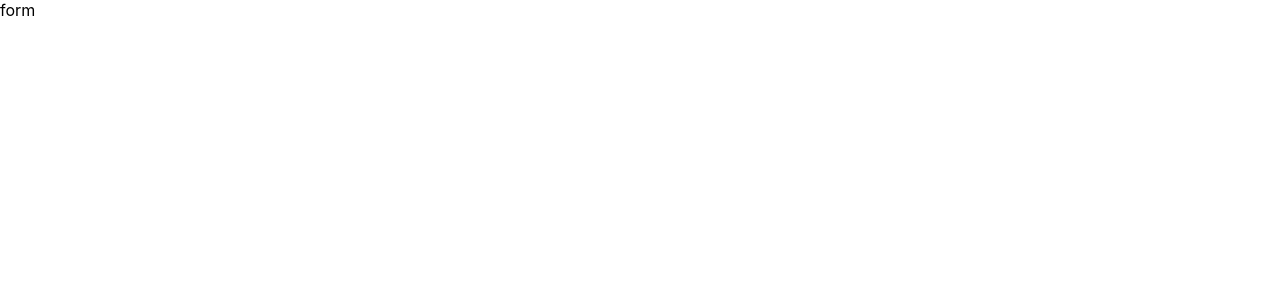
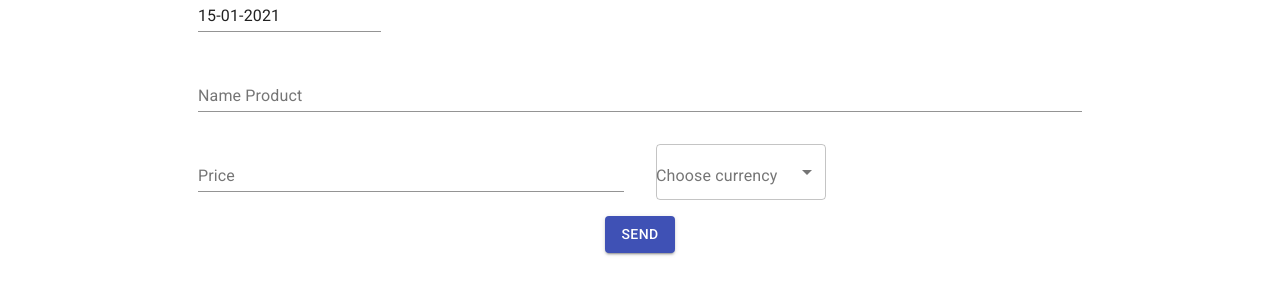
Before and after one commit to Taras-B/logivations-test, a React (Create React App) app: page / in a window 1280 px wide. Shown: the top 300 px of the page. Built offline with nearby package versions, Linux system fonts and the light colour scheme.

Commit message:
Update form component,Create select form

```diff
--- a/package.json
+++ b/package.json
@@ -3,6 +3,7 @@
   "version": "0.1.0",
   "private": true,
   "dependencies": {
+    "@date-io/date-fns": "1.3.13",
     "@material-ui/core": "^4.11.2",
     "@material-ui/pickers": "^3.2.10",
     "@testing-library/jest-dom": "^5.11.4",
@@ -12,6 +13,7 @@
     "@types/node": "^12.0.0",
     "@types/react": "^16.9.53",
     "@types/react-dom": "^16.9.8",
+    "date-fns": "^2.16.1",
     "react": "^17.0.1",
     "react-dom": "^17.0.1",
     "react-hook-form": "^6.14.1",
--- a/src/App.tsx
+++ b/src/App.tsx
@@ -1,12 +1,15 @@
 import React from 'react'
 import './App.css';
+
+import Container from '@material-ui/core/Container';
+
 import { ExpenseForm } from './components/NewExpenseForm'
 
 function App() {
   return (
-    <div className="App">
+    <Container maxWidth="md">
       <ExpenseForm></ExpenseForm>
-    </div>
+    </Container>
   );
 }
 
--- /dev/null
+++ b/src/components/HookFormSelect/index.tsx
@@ -0,0 +1,40 @@
+import React from 'react'
+import FormControl from '@material-ui/core/FormControl'
+import InputLabel from '@material-ui/core/InputLabel'
+import { Control, Controller } from 'react-hook-form'
+import Select from '@material-ui/core/Select'
+
+export interface IHookSelectProps {
+    id: string
+    name: string
+    label: string
+    control: Control
+    defaultValue?: string
+}
+
+export const HookFormSelect: React.FC<IHookSelectProps> = ({
+                                                               name,
+                                                               label,
+                                                               control,
+                                                               defaultValue,
+                                                               children,
+                                                               ...props
+                                                           }) => {
+    const labelId = `${name}-label`
+    return (
+        <FormControl style={{minWidth: 170}} {...props} >
+            <InputLabel id={labelId}>{label}</InputLabel>
+            <Controller
+                as={
+                    <Select labelId={labelId} label={label}>
+                        {children}
+                    </Select>
+                }
+                name={name}
+                control={control}
+                defaultValue={defaultValue || ''}
+                variant='outlined'
+            />
+        </FormControl>
+    )
+}
--- a/src/components/NewExpenseForm/index.tsx
+++ b/src/components/NewExpenseForm/index.tsx
@@ -1,9 +1,88 @@
 import React from 'react'
+import { Controller, useForm } from 'react-hook-form'
+import { DatePicker, MuiPickersUtilsProvider } from '@material-ui/pickers'
+import DateFnsUtils from '@date-io/date-fns'
+import Grid from '@material-ui/core/Grid'
+import Button from '@material-ui/core/Button'
+import TextField from '@material-ui/core/TextField'
+import MenuItem from '@material-ui/core/MenuItem'
+import { HookFormSelect } from '../HookFormSelect'
+
+//TODO: Try create ENUM in currency interface and other
+
+interface IFormValues {
+    datePick: Date
+    nameProduct: string
+    price: number
+    currency: string
+}
 
 export const ExpenseForm = () => {
+    const {control, handleSubmit} = useForm<IFormValues>()
+
+    const onSubmitForm = (data: IFormValues) => {
+        console.log(data)
+    }
     return (
-        <div>
-            form
-        </div>
+        <Grid container justify='center' spacing={4}>
+            <form onSubmit={handleSubmit(onSubmitForm)}>
+                <Grid container justify='center' spacing={4}>
+                    <Grid item xs={12}>
+                        <MuiPickersUtilsProvider utils={DateFnsUtils}>
+                            <Controller name="datePick" control={control} defaultValue={new Date()}
+                                        render={({onChange, value}) => (
+                                            <DatePicker
+                                                format="dd-MM-yyyy"
+                                                label="Basic example"
+                                                onChange={onChange}
+                                                value={value}
+                                                animateYearScrolling
+                                            />
+                                        )}/>
+                        </MuiPickersUtilsProvider>
+                    </Grid>
+
+                    <Grid item xs={12}>
+                        <Controller as={TextField}
+                                    name="nameProduct"
+                                    control={control}
+                                    defaultValue=""
+                                    label='Name Product'
+                                    fullWidth/>
+
+                    </Grid>
+                    <Grid item xs={6}>
+                        <Controller as={TextField}
+                                    name="price"
+                                    control={control}
+                                    defaultValue=""
+                                    fullWidth
+                                    label='Price'/>
+
+                    </Grid>
+                    <Grid item xs={6}>
+
+                        <HookFormSelect
+                            id="currency-select"
+                            name="currency"
+                            label="Choose currency"
+                            control={control}
+                        >
+                            <MenuItem value="3">03</MenuItem>
+                            <MenuItem value="6">06</MenuItem>
+                            <MenuItem value="9">09</MenuItem>
+                        </HookFormSelect>
+
+                    </Grid>
+
+
+                    <Button type='submit' variant='contained' color='primary'>
+                        Send
+                    </Button>
+                </Grid>
+
+            </form>
+
+        </Grid>
     )
 }
--- a/src/index.tsx
+++ b/src/index.tsx
@@ -1,17 +1,16 @@
-import React from 'react';
-import ReactDOM from 'react-dom';
-import './index.css';
-import App from './App';
-import reportWebVitals from './reportWebVitals';
+import React from 'react'
+import ReactDOM from 'react-dom'
+import './index.css'
+import App from './App'
+import reportWebVitals from './reportWebVitals'
 
 ReactDOM.render(
-  <React.StrictMode>
-    <App />
-  </React.StrictMode>,
-  document.getElementById('root')
-);
+    <App/>
+    ,
+    document.getElementById('root'),
+)
 
 // If you want to start measuring performance in your app, pass a function
 // to log results (for example: reportWebVitals(console.log))
 // or send to an analytics endpoint. Learn more: https://bit.ly/CRA-vitals
-reportWebVitals();
+reportWebVitals()
```
Also changed, not shown: 1 other file (tests, documents, lock files or other folders).
